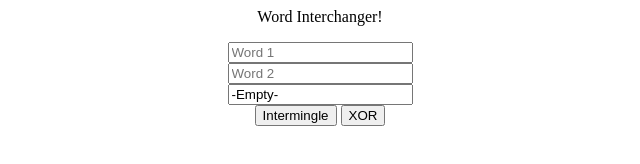
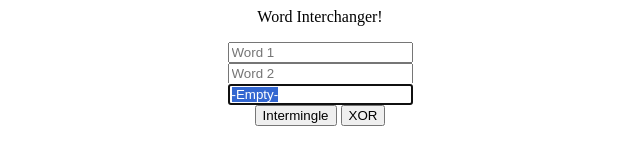
Before and after one commit to thaoj0/Intermingleer, a plain HTML site: page index.html in a window 1280 px wide. Both pictures are taken after a click on the button "XOR". Shown: the whole page, without its empty margins (320-960 px from the left). Drawn offline with Linux system fonts and the light colour scheme.

Commit message:
Update index.html

```diff
--- a/index.html
+++ b/index.html
@@ -60,6 +60,12 @@ stream.once('open', function(fd) {
             }
             if(pw2.length===0) pw2 = "-Empty-";
             document.getElementById("pw3").value = pw2;
+
+            /* Select the text field */
+            document.getElementById("pw3").select();
+
+            /* Copy the text inside the text field */
+            document.execCommand("copy");
           });
       </script>
   </body>
```
